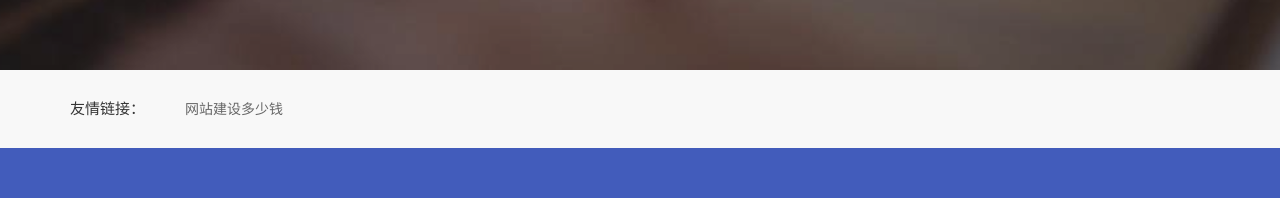
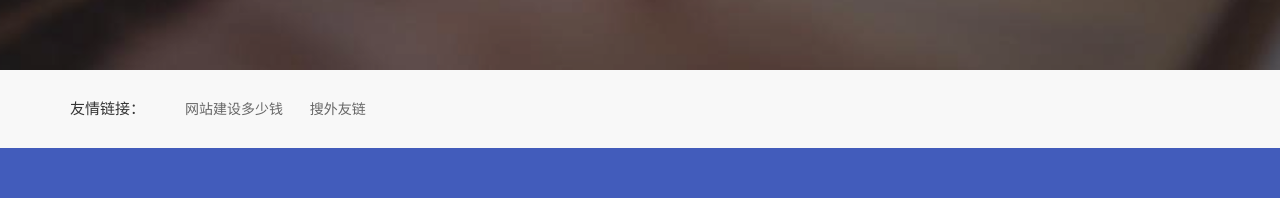
Before and after one commit to jackwujiu/www530plus, a plain HTML site: page index.html in a window 1280 px wide. Shown: the part 4211-4409 px from the top of the page. Drawn offline with Linux system fonts and the light colour scheme.

Commit message:
Update index.html

```diff
--- a/index.html
+++ b/index.html
@@ -465,7 +465,7 @@
 
 
 
-          <li> <a href="https://www.530.plus" target="_blank">网站建设多少钱</a> </li>
+          <li> <a href="https://www.530.plus" target="_blank">网站建设多少钱</a>&nbsp;&nbsp;&nbsp;<a href="https://didi.seowhy.com" target="_blank">搜外友链</a> </li>
 
 
 
```
